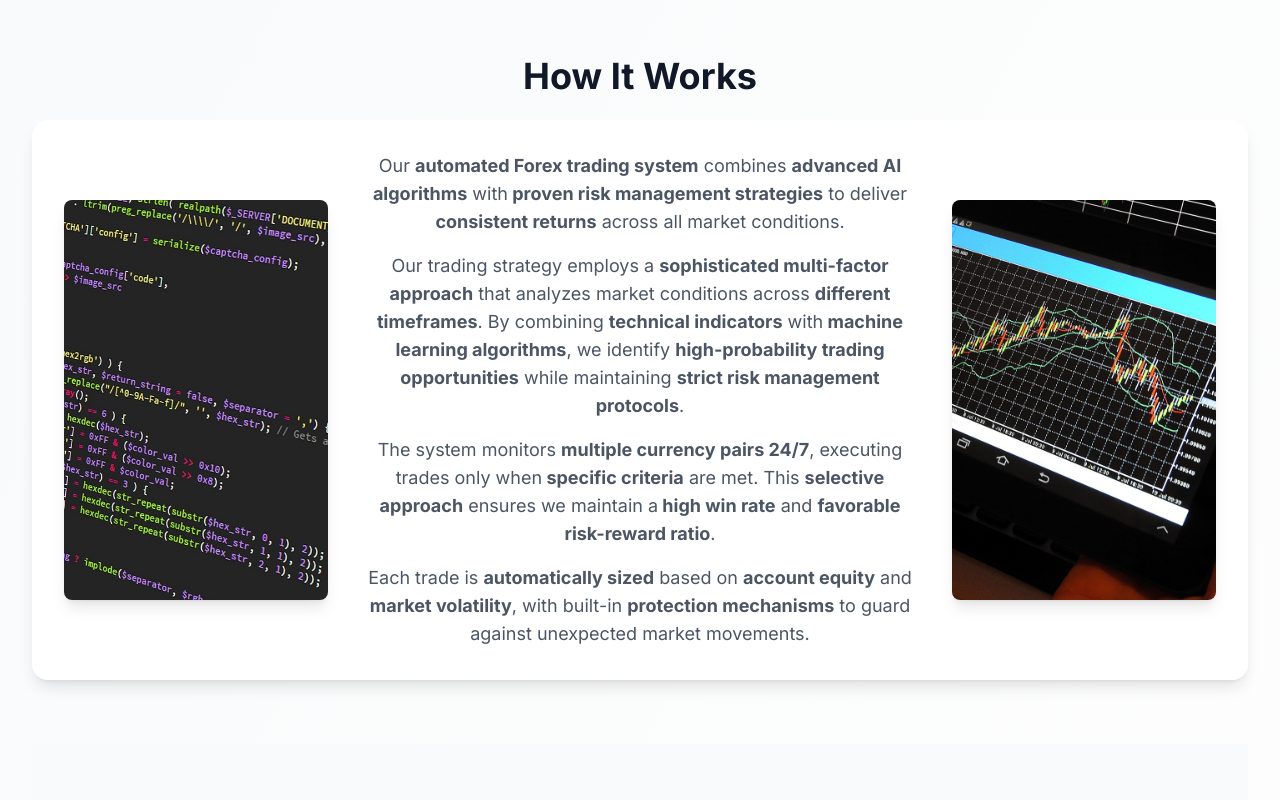
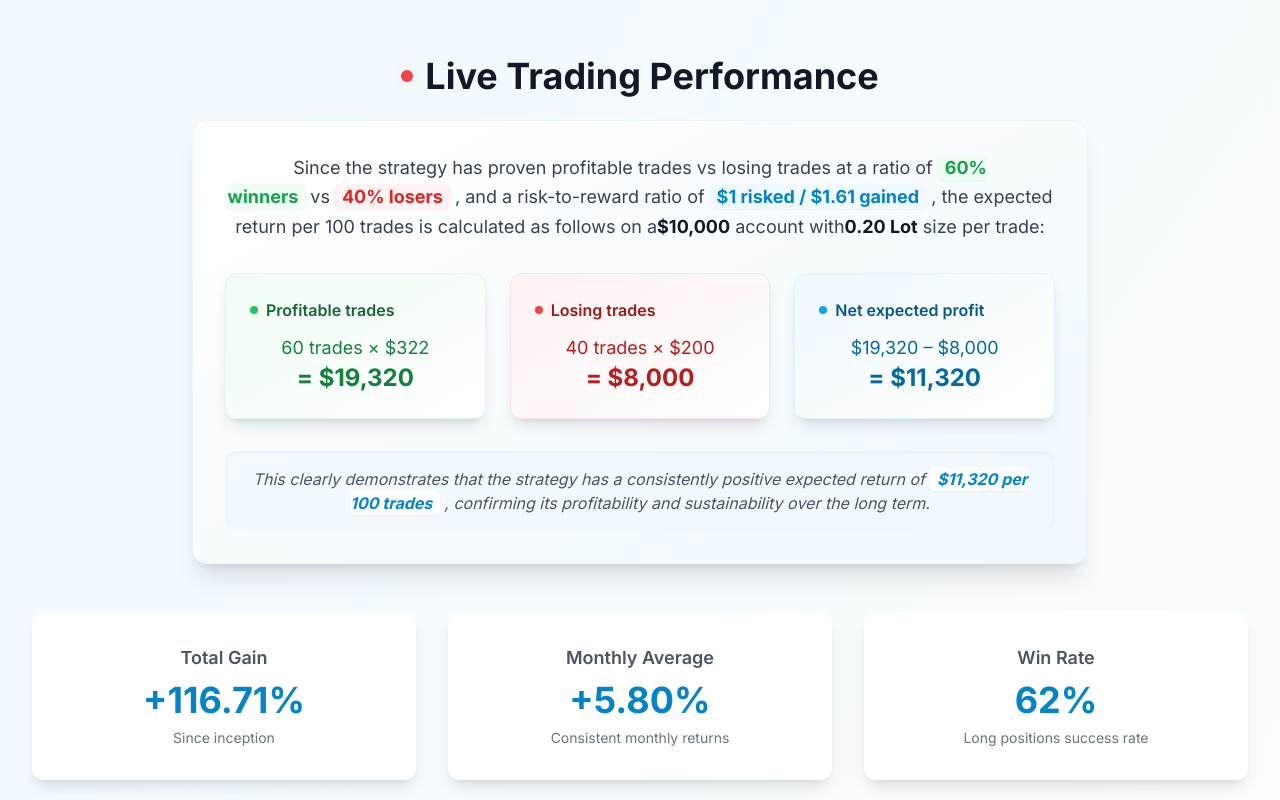
Before and after one commit to sio2000/-, a React (Vite) app: page / in a window 1280 px wide. Shown: the part 580-1380 px from the top of the page. Built offline with nearby package versions, Linux system fonts and the light colour scheme.

Commit message:
Initial commit

```diff
--- a/src/pages/Home.tsx
+++ b/src/pages/Home.tsx
@@ -11,7 +11,7 @@ const Home = () => {
   const features = [
     {
       icon: <Brain className="w-8 h-8 text-blue-600" />,
-      title: 'AI-Powered Analysis',
+      title: 'Based on Human Observation',
       description: 'Advanced algorithms process market data in real-time, identifying optimal trading opportunities across multiple currency pairs.'
     },
     {
@@ -64,7 +64,7 @@ const Home = () => {
           <div className="text-center">
             <h1 className="text-4xl md:text-6xl font-bold text-white mb-6">
               Advanced Forex Trading <br />
-              <span className="text-blue-400">Powered by AI</span>
+              <span className="text-blue-400">Powered by Human Expertise</span>
             </h1>
             <p className="text-xl text-gray-200 mb-8 max-w-2xl mx-auto">
               A proven automated trading strategy that has consistently delivered results
@@ -85,129 +85,6 @@ const Home = () => {
         </div>
       </section>
 
-      {/* How It Works Section */}
-      <section className="py-20 bg-gradient-to-br from-gray-50 to-white">
-        <div className="max-w-7xl mx-auto px-4 sm:px-6 lg:px-8">
-          <div className="text-center mb-16">
-            <h2 className="text-4xl font-bold text-gray-900 mb-6">
-              How It Works
-            </h2>
-            <div className="bg-white rounded-2xl shadow-lg overflow-hidden w-full backdrop-blur-sm bg-white/90">
-              <div className="p-8">
-                <div className="grid grid-cols-1 lg:grid-cols-12 gap-8 items-center">
-                  {/* Left Image */}
-                  <div className="hidden lg:block lg:col-span-3">
-                    <img
-                      src={codeImage}
-                      alt="Trading Code"
-                      className="rounded-lg shadow-lg object-cover w-full h-[400px]"
-                    />
-                  </div>
-
-                  {/* Center Text Content */}
-                  <div className="lg:col-span-6">
-                    <div className="prose max-w-none text-gray-600">
-                      <p className="mb-4 text-lg">
-                        Our <strong>automated Forex trading system</strong> combines <strong>advanced AI algorithms</strong> with
-                        <strong> proven risk management strategies</strong> to deliver <strong>consistent returns</strong> across
-                        all market conditions.
-                      </p>
-                      <p className="mb-4 text-lg">
-                        Our trading strategy employs a <strong>sophisticated multi-factor approach</strong> that analyzes
-                        market conditions across <strong>different timeframes</strong>. By combining <strong>technical indicators</strong> with
-                        <strong> machine learning algorithms</strong>, we identify <strong>high-probability trading opportunities</strong> while
-                        maintaining <strong>strict risk management protocols</strong>.
-                      </p>
-                      <p className="mb-4 text-lg">
-                        The system monitors <strong>multiple currency pairs 24/7</strong>, executing trades only when
-                        <strong> specific criteria</strong> are met. This <strong>selective approach</strong> ensures we maintain a
-                        <strong> high win rate</strong> and <strong>favorable risk-reward ratio</strong>.
-                      </p>
-                      <p className="text-lg">
-                        Each trade is <strong>automatically sized</strong> based on <strong>account equity</strong> and
-                        <strong> market volatility</strong>, with built-in <strong>protection mechanisms</strong> to guard against
-                        unexpected market movements.
-                      </p>
-                    </div>
-                  </div>
-
-                  {/* Right Image */}
-                  <div className="hidden lg:block lg:col-span-3">
-                    <img
-                      src={tradingImage}
-                      alt="Trading Analysis"
-                      className="rounded-lg shadow-lg object-cover w-full h-[400px]"
-                    />
-                  </div>
-                </div>
-              </div>
-            </div>
-          </div>
-
-          {/* Video Showcase Section */}
-          <section className="py-20 bg-gray-50">
-            <div className="max-w-7xl mx-auto px-4 sm:px-6 lg:px-8">
-              <div className="max-w-3xl mx-auto text-center mb-12">
-                <h2 className="text-3xl font-bold text-gray-900 mb-4">
-                  Trust us, we are ForexBot!
-                </h2>
-              </div>
-
-              {/* Reduced max-width container for smaller video */}
-              <div className="max-w-4xl mx-auto">
-                <div className="relative rounded-2xl overflow-hidden shadow-2xl hover:shadow-3xl transition-shadow duration-300">
-                  {/* Video Container with 16:9 Aspect Ratio */}
-                  <div className="relative pb-[56.25%] h-0">
-                    <video
-                      className="absolute top-0 left-0 w-full h-full object-cover"
-                      controls
-                      autoPlay
-                      muted
-                      loop
-                      playsInline
-                    >
-                      <source src={forexVideo} type="video/mp4" />
-                      Your browser does not support the video tag.
-                    </video>
-                  </div>
-
-                  {/* Optional Overlay for Better UI */}
-                  <div className="absolute inset-0 bg-gradient-to-t from-black/20 to-transparent pointer-events-none"></div>
-                </div>
-              </div>
-            </div>
-          </section>
-
-          {/* Key Features Grid */}
-          <div>
-            <h3 className="text-3xl font-bold text-gray-900 mb-12 text-center animate-fade-in">
-              Key Features
-            </h3>
-            <div className="grid md:grid-cols-2 lg:grid-cols-3 gap-8">
-              {features.map((feature, index) => (
-                <div
-                  key={index}
-                  className="bg-white p-8 rounded-xl shadow-lg hover:shadow-2xl transition-all duration-300 transform hover:scale-105 hover:bg-gradient-to-br from-white to-blue-50 group"
-                >
-                  <div className="bg-blue-50 w-16 h-16 rounded-lg flex items-center justify-center mb-6 transform group-hover:rotate-6 transition-all duration-300 group-hover:bg-blue-100">
-                    <div className="transform group-hover:scale-110 transition-transform duration-300">
-                      {feature.icon}
-                    </div>
-                  </div>
-                  <h4 className="text-xl font-bold text-gray-900 mb-4 group-hover:text-blue-600 transition-colors duration-300">
-                    {feature.title}
-                  </h4>
-                  <p className="text-gray-600 group-hover:text-gray-700 transition-colors duration-300 leading-relaxed">
-                    {feature.description}
-                  </p>
-                  <div className="mt-6 h-1 w-0 group-hover:w-1/3 bg-blue-500 transition-all duration-300"></div>
-                </div>
-              ))}
-            </div>
-          </div>
-        </div>
-      </section>
-
       {/* MyFXBook Live Performance Section */}
       <section className="py-20 bg-gradient-to-br from-blue-50 to-white">
         <div className="max-w-7xl mx-auto px-4 sm:px-6 lg:px-8">
@@ -219,13 +96,76 @@ const Home = () => {
               </span>
               Live Trading Performance
             </h2>
-            <p className="text-xl text-gray-600 max-w-3xl mx-auto mb-12">
-              Verified track record through MyFXBook - complete transparency and real-time monitoring
+
+            {/* Strategy Performance Description */}
+            <div className="max-w-4xl mx-auto bg-gradient-to-br from-white to-blue-50 p-8 rounded-2xl shadow-xl border border-blue-100/50 backdrop-blur-sm mb-12">
+              <p className="text-gray-700 text-lg leading-relaxed mb-8">
+                Since the strategy has proven profitable trades vs losing trades at a ratio of
+                <span className="font-bold text-green-600 bg-green-50 px-2 py-0.5 rounded-md mx-1 shadow-sm">
+                  60% winners
+                </span>
+                vs
+                <span className="font-bold text-red-600 bg-red-50 px-2 py-0.5 rounded-md mx-1 shadow-sm">
+                  40% losers
+                </span>,
+                and a risk-to-reward ratio of
+                <span className="font-bold text-blue-600 bg-blue-50 px-2 py-0.5 rounded-md mx-1 shadow-sm">
+                  $1 risked / $1.61 gained
+                </span>,
+                the expected return per 100 trades is calculated as follows on a
+                <span className="font-bold text-gray-900">$10,000</span> account with
+                <span className="font-bold text-gray-900">0.20 Lot</span> size per trade:
+              </p>
+
+              <div className="grid md:grid-cols-3 gap-6 my-8">
+                <div className="bg-gradient-to-br from-green-50 to-white p-6 rounded-xl shadow-lg hover:shadow-xl transition-all duration-300 transform hover:-translate-y-1 border border-green-100">
+                  <h4 className="text-green-800 font-semibold mb-3 flex items-center gap-2">
+                    <div className="w-2 h-2 bg-green-500 rounded-full"></div>
+                    Profitable trades
+                  </h4>
+                  <p className="text-green-700">
+                    <span className="text-lg">60 trades × $322</span>
+                    <br />
+                    <span className="text-2xl font-bold">= $19,320</span>
                   </p>
                 </div>
 
-          <div className="grid md:grid-cols-2 lg:grid-cols-3 gap-8 mb-12">
-            {/* Key Statistics Cards */}
+                <div className="bg-gradient-to-br from-red-50 to-white p-6 rounded-xl shadow-lg hover:shadow-xl transition-all duration-300 transform hover:-translate-y-1 border border-red-100">
+                  <h4 className="text-red-800 font-semibold mb-3 flex items-center gap-2">
+                    <div className="w-2 h-2 bg-red-500 rounded-full"></div>
+                    Losing trades
+                  </h4>
+                  <p className="text-red-700">
+                    <span className="text-lg">40 trades × $200</span>
+                    <br />
+                    <span className="text-2xl font-bold">= $8,000</span>
+                  </p>
+                </div>
+
+                <div className="bg-gradient-to-br from-blue-50 to-white p-6 rounded-xl shadow-lg hover:shadow-xl transition-all duration-300 transform hover:-translate-y-1 border border-blue-100">
+                  <h4 className="text-blue-800 font-semibold mb-3 flex items-center gap-2">
+                    <div className="w-2 h-2 bg-blue-500 rounded-full"></div>
+                    Net expected profit
+                  </h4>
+                  <p className="text-blue-700">
+                    <span className="text-lg">$19,320 – $8,000</span>
+                    <br />
+                    <span className="text-2xl font-bold">= $11,320</span>
+                  </p>
+                </div>
+              </div>
+
+              <p className="text-gray-600 italic text-center bg-blue-50/50 p-4 rounded-xl shadow-inner">
+                This clearly demonstrates that the strategy has a consistently positive expected return of
+                <span className="font-bold text-blue-600 bg-white px-2 py-0.5 rounded-md mx-1 shadow-sm">
+                  $11,320 per 100 trades
+                </span>,
+                confirming its profitability and sustainability over the long term.
+              </p>
+            </div>
+
+            {/* Stats Grid */}
+            <div className="grid grid-cols-1 md:grid-cols-3 gap-8 mb-12">
               <div className="bg-white p-8 rounded-xl shadow-lg hover:shadow-2xl transition-all duration-300">
                 <h3 className="text-lg font-semibold text-gray-600 mb-2">Total Gain</h3>
                 <p className="text-4xl font-bold text-blue-600">+116.71%</p>
@@ -303,6 +243,133 @@ const Home = () => {
               </Button>
             </div>
           </div>
+        </div>
+      </section>
+
+      {/* Key Features Grid */}
+      <section className="py-20 bg-white">
+        <div className="max-w-7xl mx-auto px-4 sm:px-6 lg:px-8">
+          <h3 className="text-3xl font-bold text-gray-900 mb-12 text-center animate-fade-in">
+            Key Features
+          </h3>
+          <div className="grid md:grid-cols-2 lg:grid-cols-3 gap-8">
+            {features.map((feature, index) => (
+              <div
+                key={index}
+                className="bg-white p-8 rounded-xl shadow-lg hover:shadow-2xl transition-all duration-300 transform hover:scale-105 hover:bg-gradient-to-br from-white to-blue-50 group"
+              >
+                <div className="bg-blue-50 w-16 h-16 rounded-lg flex items-center justify-center mb-6 transform group-hover:rotate-6 transition-all duration-300 group-hover:bg-blue-100">
+                  <div className="transform group-hover:scale-110 transition-transform duration-300">
+                    {feature.icon}
+                  </div>
+                </div>
+                <h4 className="text-xl font-bold text-gray-900 mb-4 group-hover:text-blue-600 transition-colors duration-300">
+                  {feature.title}
+                </h4>
+                <p className="text-gray-600 group-hover:text-gray-700 transition-colors duration-300 leading-relaxed">
+                  {feature.description}
+                </p>
+                <div className="mt-6 h-1 w-0 group-hover:w-1/3 bg-blue-500 transition-all duration-300"></div>
+              </div>
+            ))}
+          </div>
+        </div>
+      </section>
+
+      {/* How it Works Section */}
+      <section className="py-20 bg-gray-50">
+        <div className="max-w-7xl mx-auto px-4 sm:px-6 lg:px-8">
+          <div className="text-center mb-12">
+            <h2 className="text-3xl font-bold text-gray-900 mb-4">
+              How it Works
+            </h2>
+            <div className="bg-white rounded-2xl shadow-lg overflow-hidden w-full backdrop-blur-sm bg-white/90">
+              <div className="p-8">
+                <div className="grid grid-cols-1 lg:grid-cols-12 gap-8 items-center">
+                  {/* Left Image */}
+                  <div className="hidden lg:block lg:col-span-3">
+                    <img
+                      src={codeImage}
+                      alt="Trading Code"
+                      className="rounded-lg shadow-lg object-cover w-full h-[400px]"
+                    />
+                  </div>
+
+                  {/* Center Text Content */}
+                  <div className="lg:col-span-6">
+                    <div className="max-w-3xl mx-auto space-y-6 text-lg text-gray-600">
+                      <p>
+                        The system monitors <span className="font-bold">multiple currency pairs 24/7</span>,
+                        executing trades only when <span className="font-bold">specific criteria</span> are met.
+                        This selective approach ensures we maintain a <span className="font-bold">high win rate</span> and
+                        <span className="font-bold"> favourable risk-reward ratio</span>, emphasizing on
+                        <span className="font-bold"> risk management</span> and <span className="font-bold">profitability</span>.
+                      </p>
+
+                      <p>
+                        We utilize only a <span className="font-bold">fraction of our available leverage</span>
+                        (<span className="font-bold">1:2 of the 1:500 leverage</span>) to maintain
+                        <span className="font-bold"> strict risk control</span>. Profits are consistently
+                        <span className="font-bold"> reinvested</span>, significantly enhancing growth potential
+                        and profitability over time.
+                      </p>
+
+                      <p>
+                        Additionally, our trading strategy is <span className="font-bold">fully scalable</span>,
+                        allowing us to adjust positions seamlessly according to the size of the capital managed,
+                        ensuring <span className="font-bold">consistent performance</span> and
+                        <span className="font-bold"> effective risk management</span> across all account sizes.
+                      </p>
+                    </div>
+                  </div>
+
+                  {/* Right Image */}
+                  <div className="hidden lg:block lg:col-span-3">
+                    <img
+                      src={tradingImage}
+                      alt="Trading Analysis"
+                      className="rounded-lg shadow-lg object-cover w-full h-[400px]"
+                    />
+                  </div>
+                </div>
+              </div>
+            </div>
+          </div>
+        </div>
+      </section>
+
+      {/* Video Showcase Section */}
+      <section className="py-20 bg-gray-50">
+        <div className="max-w-7xl mx-auto px-4 sm:px-6 lg:px-8">
+          <div className="max-w-3xl mx-auto text-center mb-12">
+            <h2 className="text-3xl font-bold text-gray-900 mb-4">
+              Trust us, we are ForexBot!
+            </h2>
+          </div>
+
+          {/* Reduced max-width container for smaller video */}
+          <div className="max-w-4xl mx-auto">
+            <div className="relative rounded-2xl overflow-hidden shadow-2xl hover:shadow-3xl transition-shadow duration-300">
+              {/* Video Container with 16:9 Aspect Ratio */}
+              <div className="relative pb-[56.25%] h-0">
+                <video
+                  className="absolute top-0 left-0 w-full h-full object-cover"
+                  controls
+                  autoPlay
+                  muted
+                  loop
+                  playsInline
+                >
+                  <source src={forexVideo} type="video/mp4" />
+                  Your browser does not support the video tag.
+                </video>
+              </div>
+
+              {/* Optional Overlay for Better UI */}
+              <div className="absolute inset-0 bg-gradient-to-t from-black/20 to-transparent pointer-events-none"></div>
+            </div>
+          </div>
+        </div>
       </section>
     </div>
   );
--- a/src/pages/TradingPairs.tsx
+++ b/src/pages/TradingPairs.tsx
@@ -19,17 +19,29 @@ const TradingPairs = () => {
           </div>
 
           <div className="grid md:grid-cols-2 gap-8 mb-12">
-            <div className="space-y-4">
-              <h3 className="text-lg font-semibold text-gray-800 flex items-center gap-2">
-                Major Pairs
-                <span className="px-3 py-1 bg-blue-100 text-blue-700 text-sm rounded-full">
-                  100% Coverage
-                </span>
+            {/* Major Pairs */}
+            <div>
+              <h3 className="text-lg font-semibold text-gray-800 mb-4 flex items-center gap-2">
+                <div className="w-2 h-2 bg-blue-600 rounded-full"></div>
+                Major Pairs (15)
               </h3>
               <div className="grid grid-cols-2 gap-4">
                 {[
-                  'EUR/USD', 'GBP/USD', 'USD/JPY', 'USD/CHF',
-                  'USD/CAD', 'AUD/USD', 'NZD/USD'
+                  'EUR/USD',
+                  'GBP/USD',
+                  'USD/JPY',
+                  'USD/CHF',
+                  'USD/CAD',
+                  'EUR/JPY',
+                  'EUR/GBP',
+                  'EUR/CHF',
+                  'EUR/CAD',
+                  'GBP/JPY',
+                  'GBP/CHF',
+                  'GBP/CAD',
+                  'CAD/JPY',
+                  'CAD/CHF',
+                  'CHF/JPY'
                 ].map((pair) => (
                   <div
                     key={pair}
@@ -43,17 +55,27 @@ const TradingPairs = () => {
               </div>
             </div>
 
-            <div className="space-y-4">
-              <h3 className="text-lg font-semibold text-gray-800 flex items-center gap-2">
-                Minor Pairs
-                <span className="px-3 py-1 bg-green-100 text-green-700 text-sm rounded-full">
-                  100% Coverage
-                </span>
+            {/* Minor Pairs */}
+            <div>
+              <h3 className="text-lg font-semibold text-gray-800 mb-4 flex items-center gap-2">
+                <div className="w-2 h-2 bg-green-600 rounded-full"></div>
+                Minor Pairs (13)
               </h3>
               <div className="grid grid-cols-2 gap-4">
                 {[
-                  'EUR/GBP', 'EUR/AUD', 'GBP/JPY',
-                  'EUR/JPY', 'EUR/CHF', 'AUD/JPY'
+                  'AUD/USD',
+                  'NZD/USD',
+                  'AUD/JPY',
+                  'AUD/CHF',
+                  'AUD/CAD',
+                  'AUD/NZD',
+                  'EUR/AUD',
+                  'EUR/NZD',
+                  'GBP/AUD',
+                  'GBP/NZD',
+                  'NZD/JPY',
+                  'NZD/CAD',
+                  'NZD/CHF'
                 ].map((pair) => (
                   <div
                     key={pair}
```
Also changed, not shown: src/pages/Backtests.tsx (+118 -114 lines). Lines whose indentation alone changed are shown as unchanged.
